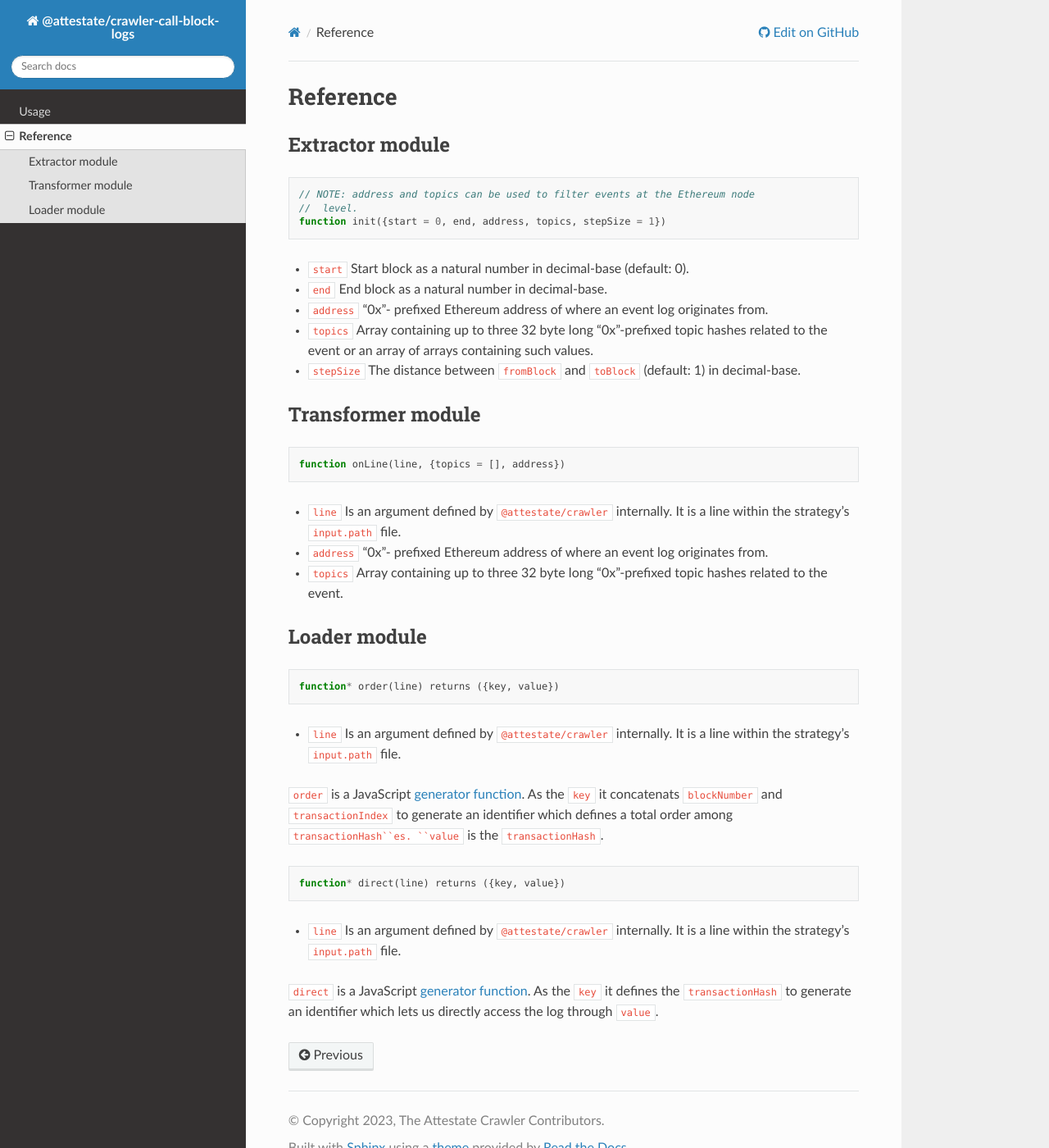
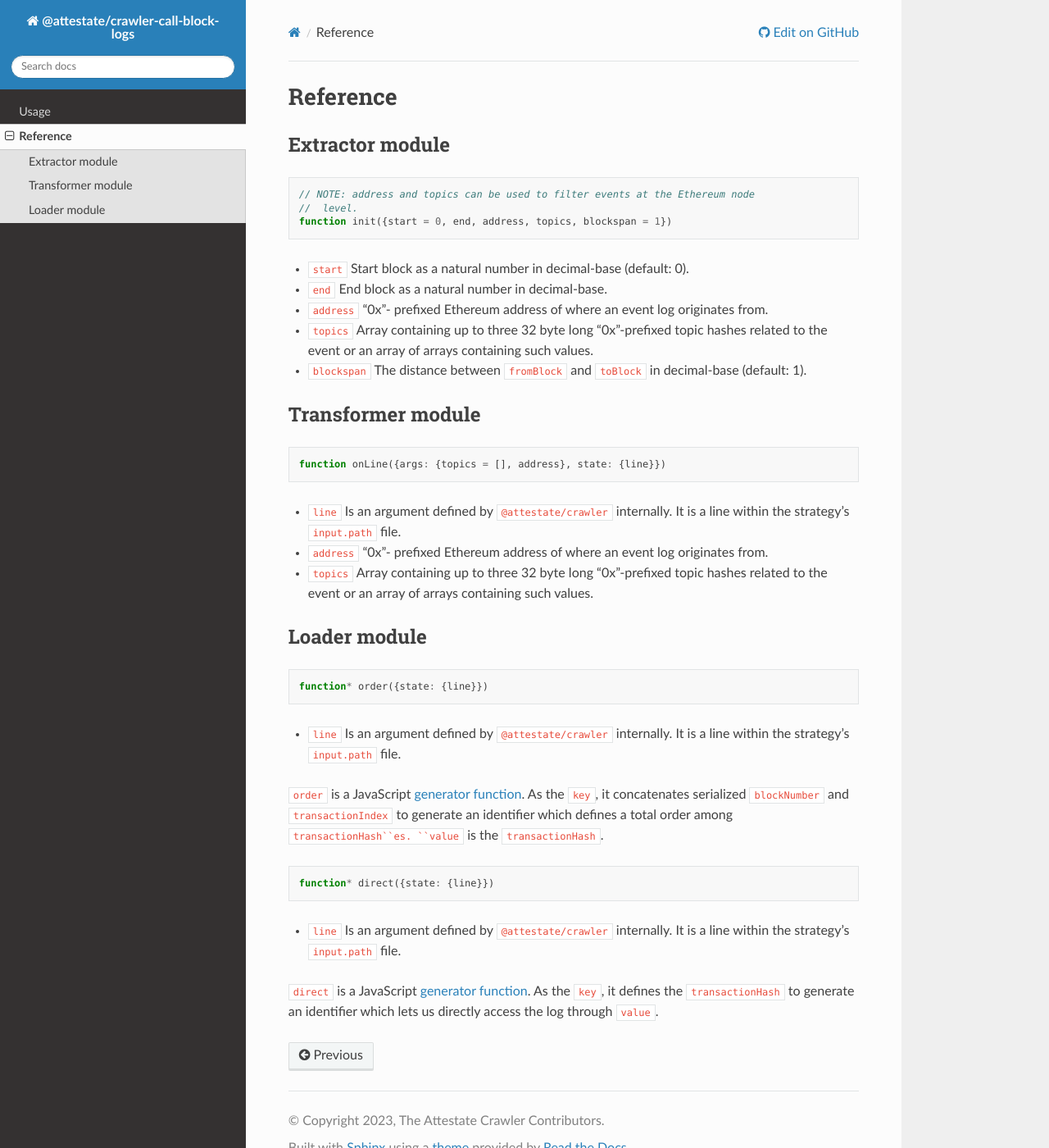
Before and after one commit to attestate/crawler-call-block-logs, a Sphinx documentation site: the page built from docs/source/reference.rst, in a window 1280 px wide and 1400 px high. Shown: the whole window at 82% size. Built offline with Sphinx 7.4.7 and the Read the Docs theme 2.0.0, drawn with Linux system fonts in a browser that asks for light colours.

Commit message:
Update reference docs

```diff
--- a/docs/source/reference.rst
+++ b/docs/source/reference.rst
@@ -8,7 +8,7 @@ ________________
 
   // NOTE: address and topics can be used to filter events at the Ethereum node
   //  level.
-  function init({start = 0, end, address, topics, stepSize = 1})
+  function init({start = 0, end, address, topics, blockspan = 1})
 
 * ``start`` Start block as a natural number in decimal-base (default: 0).
 * ``end`` End block as a natural number in decimal-base.
@@ -16,47 +16,46 @@ ________________
   from.
 * ``topics`` Array containing up to three 32 byte long "0x"-prefixed topic
   hashes related to the event or an array of arrays containing such values.
-* ``stepSize`` The distance between ``fromBlock`` and ``toBlock`` (default: 1)
-  in decimal-base.
+* ``blockspan`` The distance between ``fromBlock`` and ``toBlock`` in decimal-base (default: 1).
 
 Transformer module
 __________________
 
 .. code-block:: javascript
 
-  function onLine(line, {topics = [], address})
+  function onLine({args: {topics = [], address}, state: {line}})
 
 * ``line`` Is an argument defined by ``@attestate/crawler`` internally. It is a
   line within the strategy's ``input.path`` file.
 * ``address`` "0x"- prefixed Ethereum address of where an event log originates
   from.
 * ``topics`` Array containing up to three 32 byte long "0x"-prefixed topic
-  hashes related to the event.
+  hashes related to the event or an array of arrays containing such values.
 
 Loader module
 _____________
 
 .. code-block:: javascript
 
-  function* order(line) returns ({key, value})
+  function* order({state: {line}})
 
 * ``line`` Is an argument defined by ``@attestate/crawler`` internally. It is a
   line within the strategy's ``input.path`` file.
 
 ``order`` is a JavaScript `generator function
 <https://developer.mozilla.org/en-US/docs/Web/JavaScript/Reference/Statements/function*>`_.
-As the ``key`` it concatenats ``blockNumber`` and ``transactionIndex`` to
+As the ``key``, it concatenates serialized ``blockNumber`` and ``transactionIndex`` to
 generate an identifier which defines a total order among ``transactionHash``es.
 ``value`` is the ``transactionHash``.
 
 .. code-block:: javascript
 
-  function* direct(line) returns ({key, value})
+  function* direct({state: {line}})
 
 * ``line`` Is an argument defined by ``@attestate/crawler`` internally. It is a
   line within the strategy's ``input.path`` file.
 
 ``direct`` is a JavaScript `generator function
 <https://developer.mozilla.org/en-US/docs/Web/JavaScript/Reference/Statements/function*>`_.
-As the ``key`` it defines the ``transactionHash`` to generate an identifier
+As the ``key``, it defines the ``transactionHash`` to generate an identifier
 which lets us directly access the log through ``value``.
```
